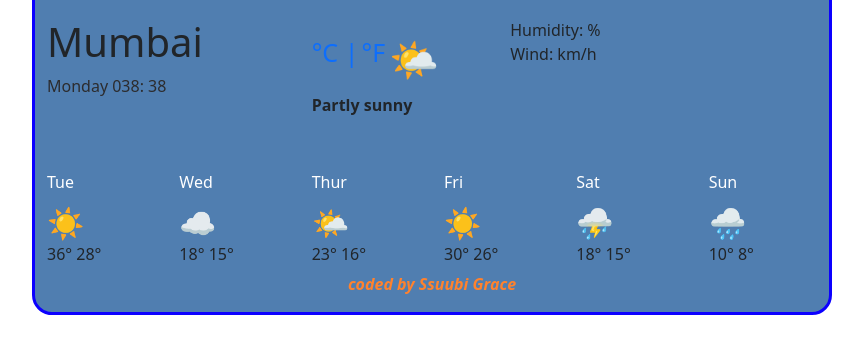
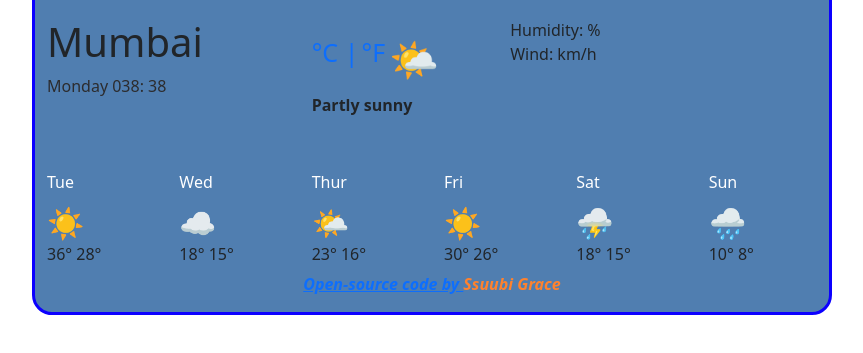
Before and after one commit to Ssuubi-Grace/My-Weather-App, a plain HTML site: page index.html in a window 1280 px wide. Shown: the part 155-508 px from the top of the page, without its empty margins (208-1071 px from the left). Drawn offline with nearby package versions, Linux system fonts and the light colour scheme; no server answers.

Commit message:
Updated the footer

```diff
--- a/index.html
+++ b/index.html
@@ -131,7 +131,12 @@
           </div>
         </div>
       </div>
-      <p class="name">coded by Ssuubi Grace</p>
+      <p class="name">
+        <a href="https://github.com/Ssuubi-Grace/My-Weather-App"
+          >Open-source code by
+        </a>
+        Ssuubi Grace
+      </p>
     </div>
     <script src="App.js"></script>
   </body>
```
